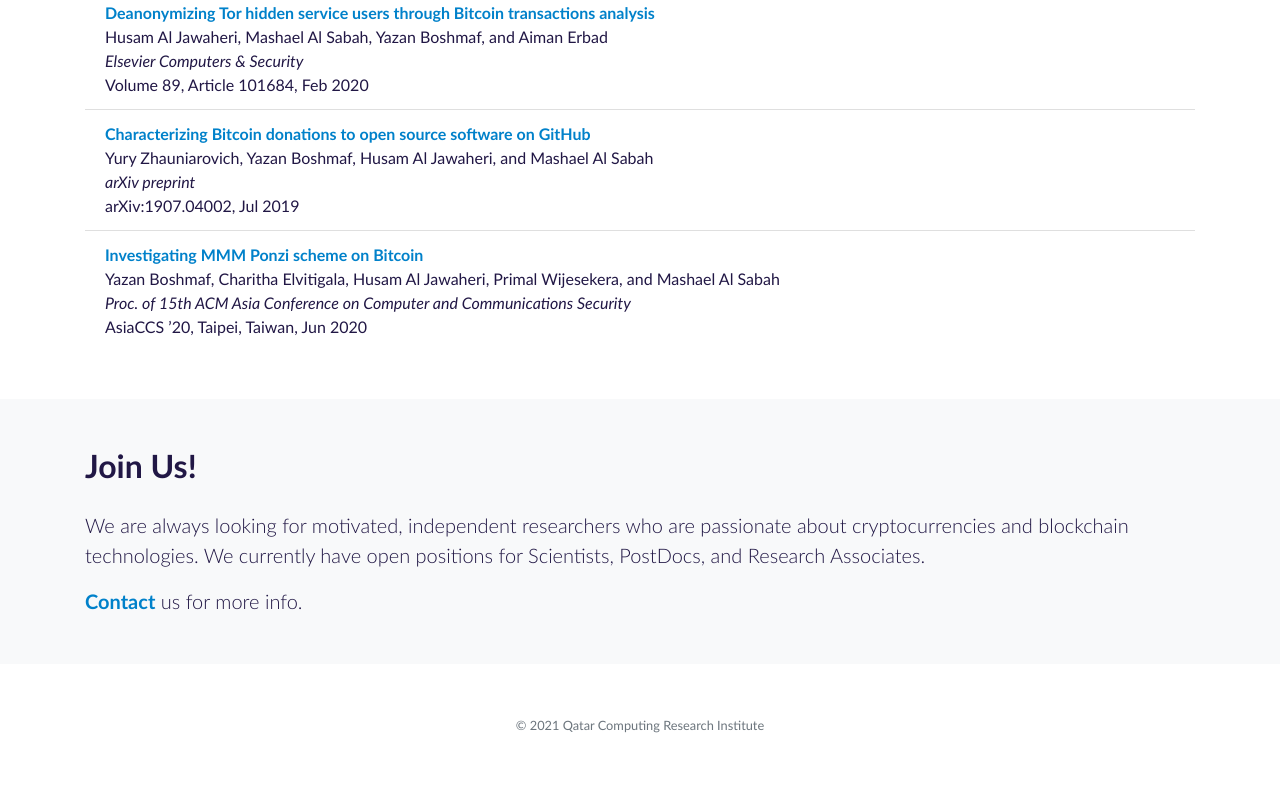
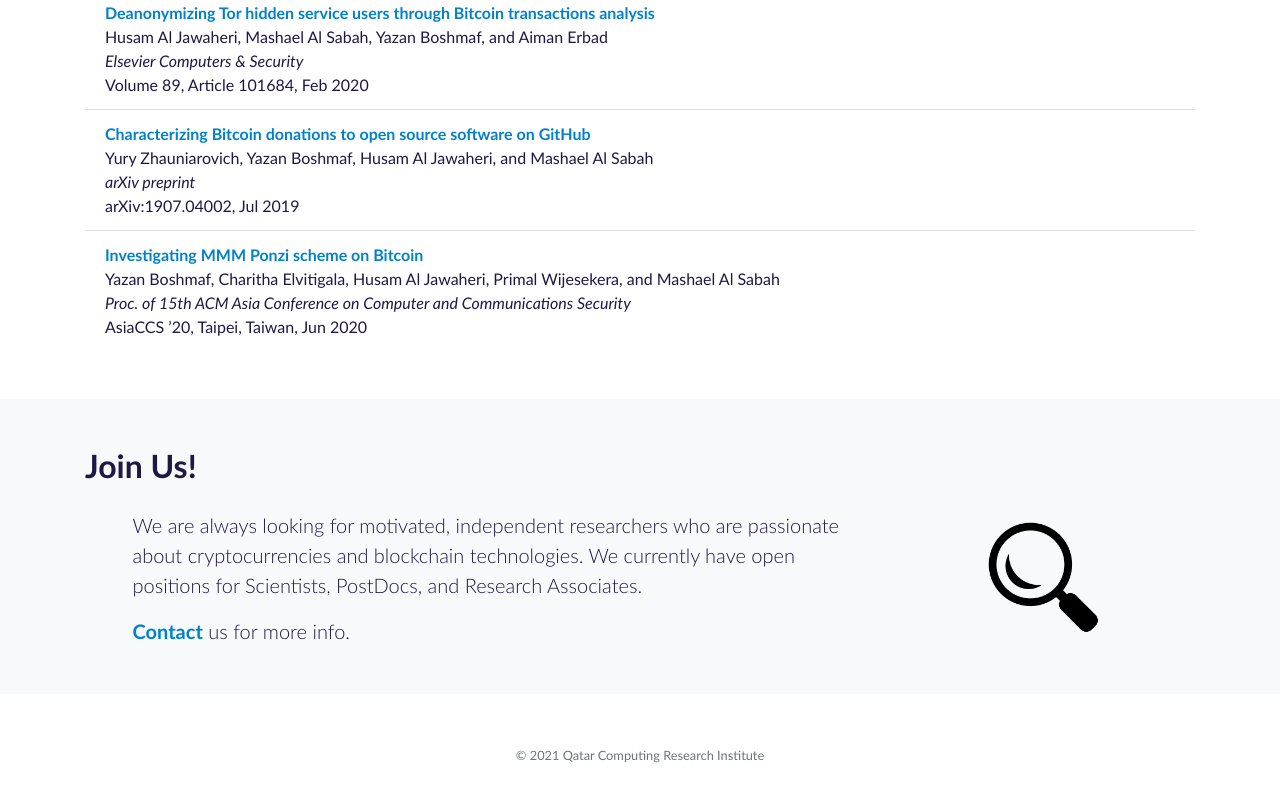
Before and after one commit to qcri/csrg, a plain HTML site: page research.html in a window 1280 px wide. Shown: the part 934-1736 px from the top of the page. Drawn offline with Linux system fonts and the light colour scheme.

Commit message:
Update research.html

```diff
--- a/research.html
+++ b/research.html
@@ -211,6 +211,8 @@
     <section class="features-icons bg-light" id="join_us">
       <div class="container text-left">
         <h2 class="mb-4">Join Us!</h2>
+        <div class="row mt-4 align-items-center">
+          <div class="col-sm-8 mx-auto">
             <p class="lead">
               We are always looking for motivated, independent researchers who are
               passionate about cryptocurrencies and blockchain technologies. We
@@ -221,16 +223,16 @@
               <a href="index.html#contact">Contact</a> us for more info.
             </p>
           </div>
+          <div class="align-middle col-sm-2 mx-auto d-none d-md-block">
+            <img
+              class="mx-auto"
+              src="img/icons/job.png"
+              style="max-height: 7rem"
+            />
+          </div>
+        </div>
+      </div>
     </section>
-
-    <!-- <section class="features-icons bg-white" id="ack">
-      <div class="container text-left">
-        <h2 class="mb-4">Acknowledgement</h2>
-        <p class="lead mb-0">
-          Our research projects are supported in part by our <a href="index.html#partners">partners</a>.
-        </p>
-      </div>
-    </section> -->
 
     <footer class="footer bg-white">
       <div class="container">
```
Lines whose indentation alone changed are shown as unchanged.
